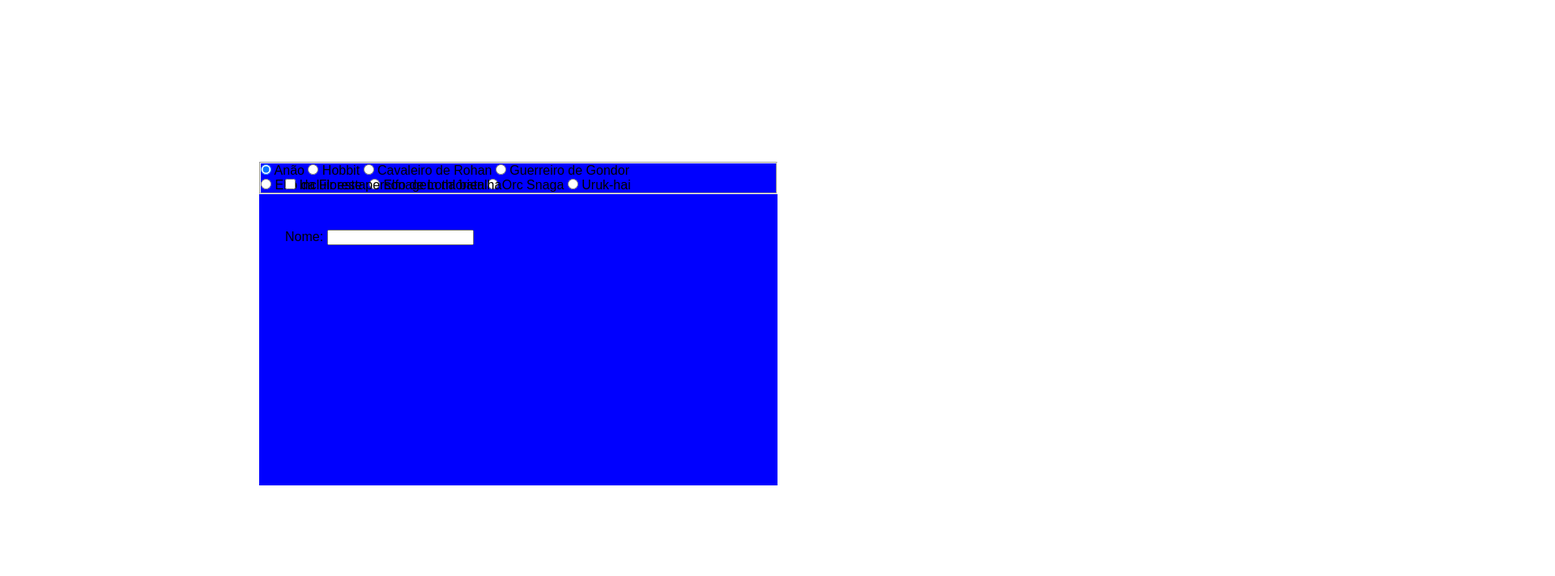
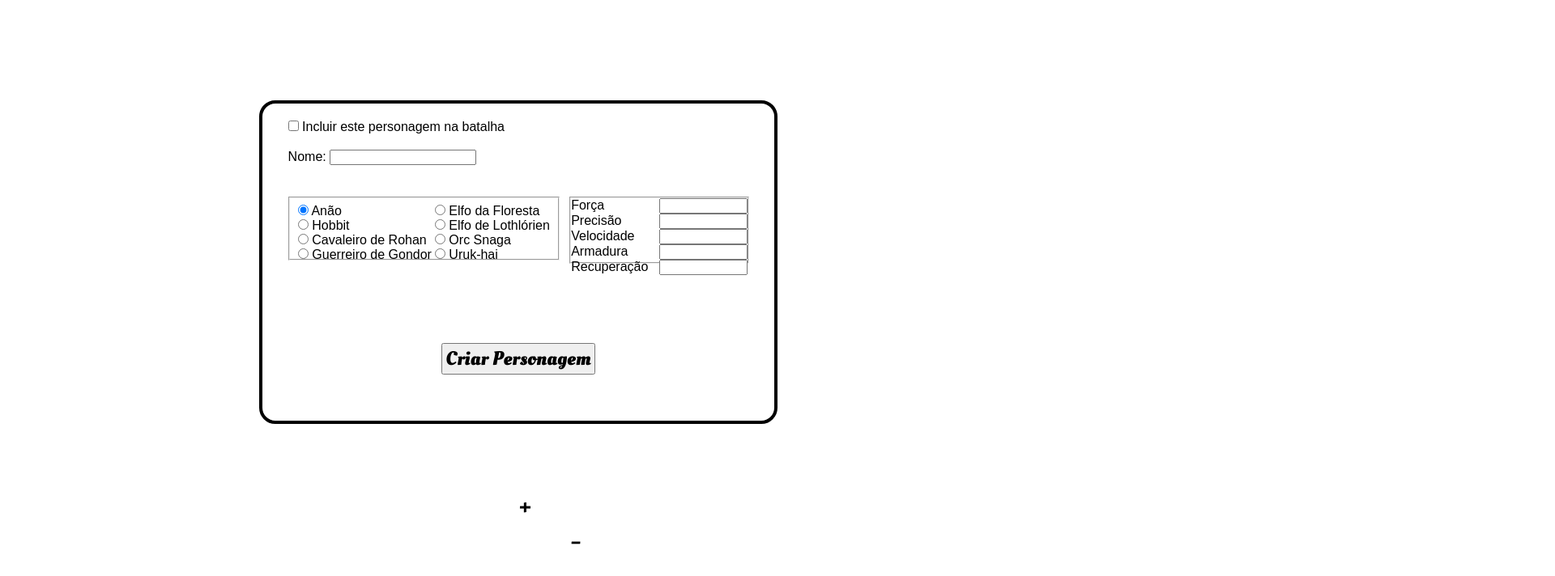
Before and after one commit to adeiltonsantanaa/trabalho-web, a plain HTML site: page index.html in a window 1280 px wide. Shown: the part 1640-2352 px from the top of the page at 81% size, 1920 px wide, since content can reach past the window. Drawn offline with nearby package versions, Linux system fonts and the light colour scheme.

Commit message:
alterações em vários arquivos

```diff
--- a/estilo.css
+++ b/estilo.css
@@ -148,9 +148,10 @@ video {
     top: 174%;
 }
 
+
+/*
 #div-criar-personagem {
     position: absolute;
-    /* bottom: 3%; */
     width: 50%;
     top: 230%;
     height: 50%;
@@ -168,4 +169,92 @@ video {
     position: absolute;
     top: 21%;
     left: 5%;
+}*/
+
+#div-criar-personagem {
+    position: relative;
+    height: 50%;
+    width: 50%;
+    top: 20%;
+    /* background-color: blue; */
+    left: 25%;
+    border-radius: 20px;
+    border: 4px solid #000000;
 }
+
+#checkLabel {
+    position: relative;
+    left: 5%;
+    top: 5%;
+}
+
+#nome {
+    position: relative;
+    top: 10%;
+    left: 5%;
+}
+
+#radios {
+    position: relative;
+    display: flex;
+    top: 20%;
+    left: 5%;
+    height: 20%;
+    padding: 1%;
+    width: 53.1%;
+    justify-content: space-evenly;
+}
+
+#radio1,
+#radio2 {
+    display: flex;
+    flex-direction: column;
+}
+
+#habilidades {
+    position: relative;
+    width: 35.1%;
+    height: 21%;
+    left: 60%;
+    top: 0%;
+}
+
+#forca,
+#precisao,
+#velocidade,
+#armadura,
+#recuperacao {
+    width: 50%;
+}
+
+#div-forca,
+#div-precisao,
+#div-velocidade,
+#div-armadura,
+#div-recuperacao {
+    display: flex;
+    justify-content: space-between;
+}
+
+#btn-criar-personagem {
+    position: relative;
+    width: 30%;
+    height: 10%;
+    left: 35%;
+    top: 25%;
+    text-align: center;
+    font-family: 'Oleo Script';
+    font-size: x-large;
+}
+
+#add {
+    position: relative;
+    left: 50%;
+    top: 30%;
+}
+
+#remover {
+    position: relative;
+    left: 55%;
+    top: 30%;
+}
--- a/index.html
+++ b/index.html
@@ -82,35 +82,107 @@
                     <label for="name1">Nome:</label>
                     <input type="text" name="" id="name1">
                 </div>
-                <fieldset>
+                <fieldset id="radios">
                     <div id="radio1">
+                        <div>
                             <input type="radio" id="anao" name="nacao" value="anao" checked>
                             <label for="anao">Anão</label>
+                        </div>
+                        <div>
                             <input type="radio" id="hobbit" name="nacao" value="hobbit">
                             <label for="hobbit">Hobbit</label>
+                        </div>
+                        <div>
                             <input type="radio" id="cavaleiro" name="nacao" value="cavaleiro">
                             <label for="cavaleiro">Cavaleiro de Rohan</label>
+                        </div>
+                        <div>
                             <input type="radio" id="guerreiro" name="nacao" value="guerreiro">
                             <label for="guerreiro">Guerreiro de Gondor</label>
                         </div>
+                    </div>
                     <div id="radio2">
+                        <div>
                             <input type="radio" id="elfoF" name="nacao" value="elfoF">
                             <label for="elfoF">Elfo da Floresta</label>
+                        </div>
+                        <div>
                             <input type="radio" id="elfoL" name="nacao" value="elfoL">
                             <label for="elfoL">Elfo de Lothlórien</label>
+                        </div>
+                        <div>
                             <input type="radio" id="orc" name="nacao" value="orc">
                             <label for="orc">Orc Snaga</label>
+                        </div>
+                        <div>
                             <input type="radio" id="uruk" name="nacao" value="uruk">
                             <label for="uruk">Uruk-hai</label>
                         </div>
-
+                    </div>
                 </fieldset>
+                <fieldset id="habilidades">
+                    <div>
+                        <div id="div-forca">
+                            <label for="forca">Força</label>
+                            <input type="number" name="" id="forca">
+                        </div>
+                        <div id="div-precisao">
+                            <label for="precisao">Precisão</label>
+                            <input type="number" name="" id="precisao">
+                        </div>
+                        <div id="div-velocidade">
+                            <label for="velocidade">Velocidade</label>
+                            <input type="number" name="" id="velocidade">
+                        </div>
+                        <div id="div-armadura">
+                            <label for="armadura">Armadura</label>
+                            <input type="number" name="" id="armadura">
+                        </div>
+                        <div id="div-recuperacao">
+                            <label for="recuperacao">Recuperação</label>
+                            <input type="number" name="" id="recuperacao">
+                        </div>
+                    </div>
+                </fieldset>
+                <input id="btn-criar-personagem" type="button" value="Criar Personagem">
 
 
             </div>
+            <h1 id="add">+</h1>
+            <h1 id="remover">-</h1>
+        </section>
+        <section id="destino">
+
         </section>
         </div>
+        <script>
+            var adicionar = document.getElementById('add');
+            adicionar.addEventListener('click', duplicarCampos)
+            var remover = document.getElementById('remover');
+            remover.addEventListener('click', removerCampos)
 
+            function duplicarCampos() {
+
+
+
+                var clone = document.getElementById('criar-personagem').cloneNode(true);
+                var destino = document.getElementById('destino');
+                destino.appendChild(clone);
+
+                var camposClonados = clone.querySelectorAll("imput label div h1");
+                console.log(camposClonados)
+
+                for (i = 0; i < camposClonados.length; i++) {
+                    camposClonados[i].value = '';
+                }
+
+            }
+
+            function removerCampos(id) {
+                var node1 = document.getElementById('destino');
+                node1.removeChild(node1.childNodes[0]);
+            }
+        </script>
 </body>
 
 </html>
```
Also changed, not shown: principal.js (added). Lines whose indentation alone changed are shown as unchanged.
